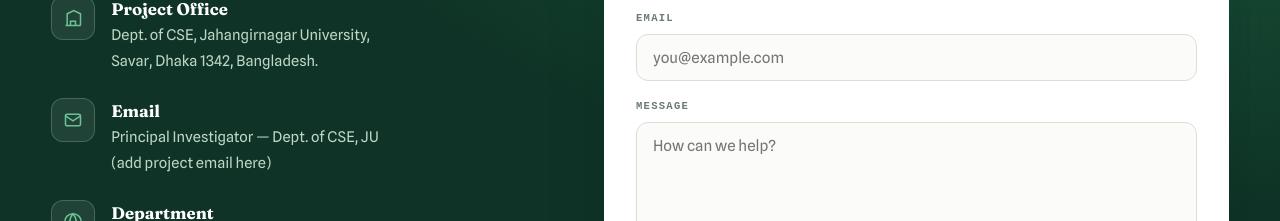
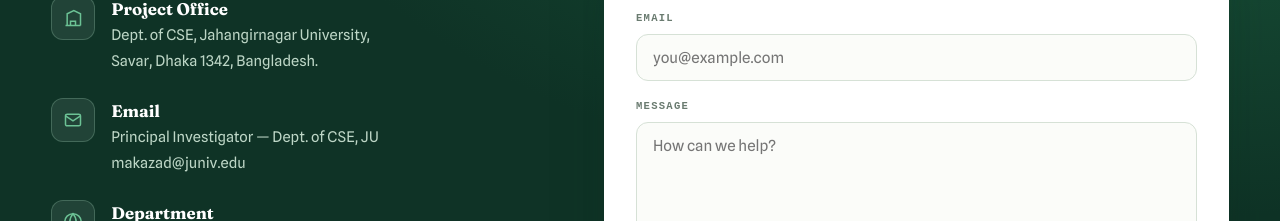
Before and after one commit to mamun390/Smart_Wheelchair, a React (Vite) app: page / in a window 1280 px wide. Shown: the part 7220-7441 px from the top of the page. Built offline with nearby package versions, Linux system fonts and the light colour scheme; a web font is replaced by a local one.

Commit message:
add email address

```diff
--- a/src/components/Contact.jsx
+++ b/src/components/Contact.jsx
@@ -43,7 +43,8 @@ export default function Contact() {
               <span>
                 Principal Investigator — Dept. of CSE, JU
                 <br />
-                (add project email here)
+                makazad@juniv.edu
+
               </span>
             </div>
           </div>
```
